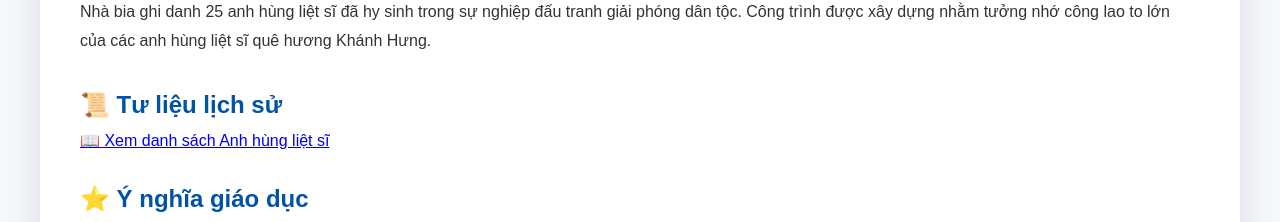
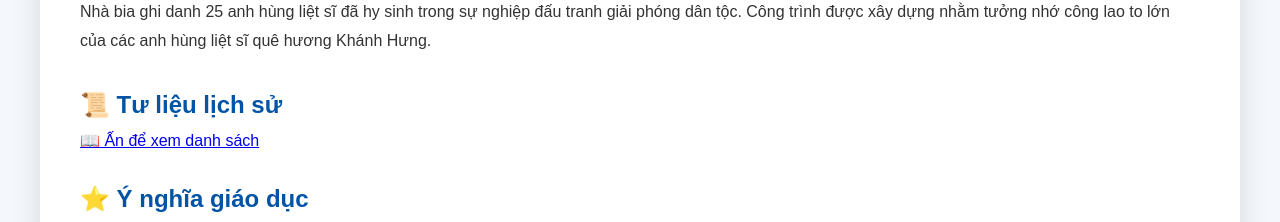
Before and after one commit to doanxakhanhhung/diachido-khanhhung, a React (Vite) app: page /chi-tiet/1 in a window 1280 px wide. Shown: the part 839-1061 px from the top of the page. Built offline with nearby package versions, Linux system fonts and the light colour scheme.

Commit message:
Update ChiTiet.jsx

```diff
--- a/src/pages/ChiTiet.jsx
+++ b/src/pages/ChiTiet.jsx
@@ -279,7 +279,7 @@ function ChiTiet() {
                     rel="noopener noreferrer"
                     className="document-button"
                   >
-                    📖 Xem danh sách Anh hùng liệt sĩ
+                    📖 Ấn để xem danh sách
                   </a>
 
 
```
